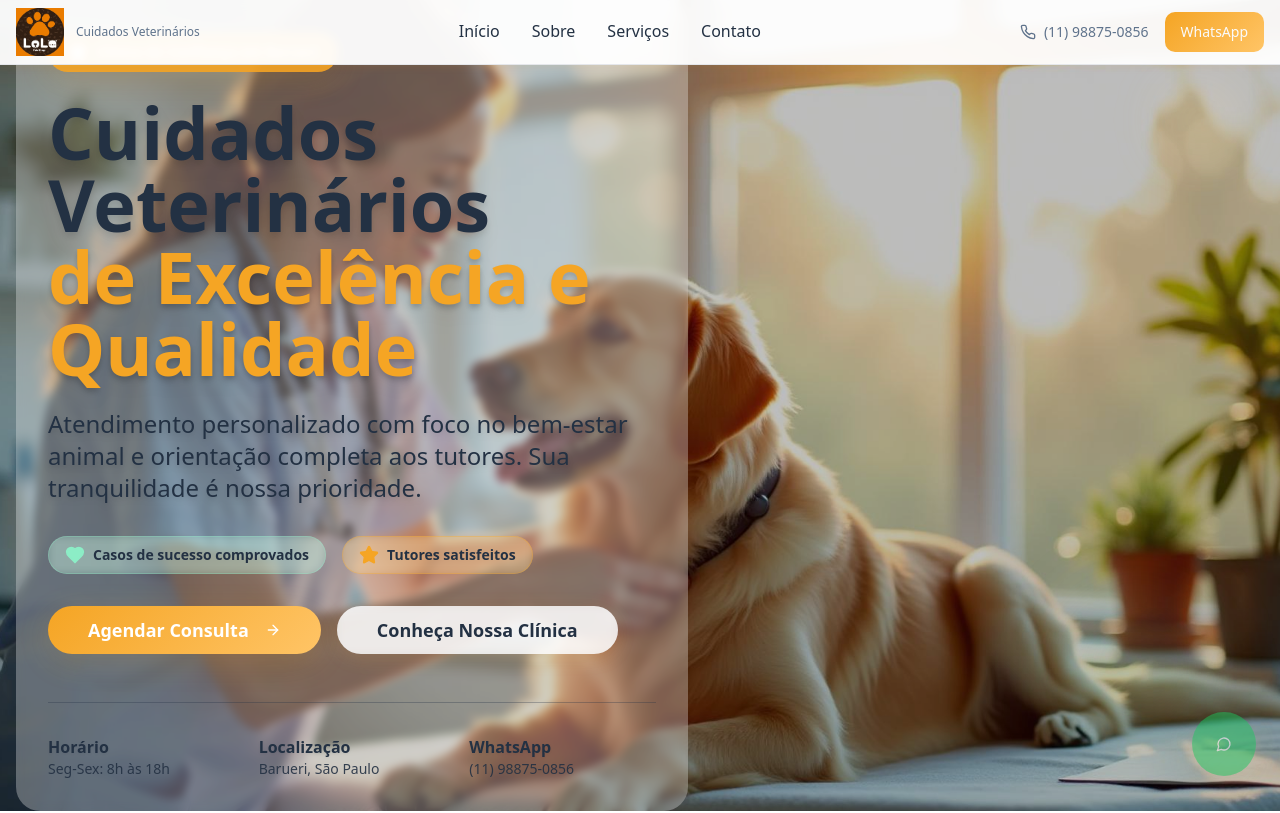
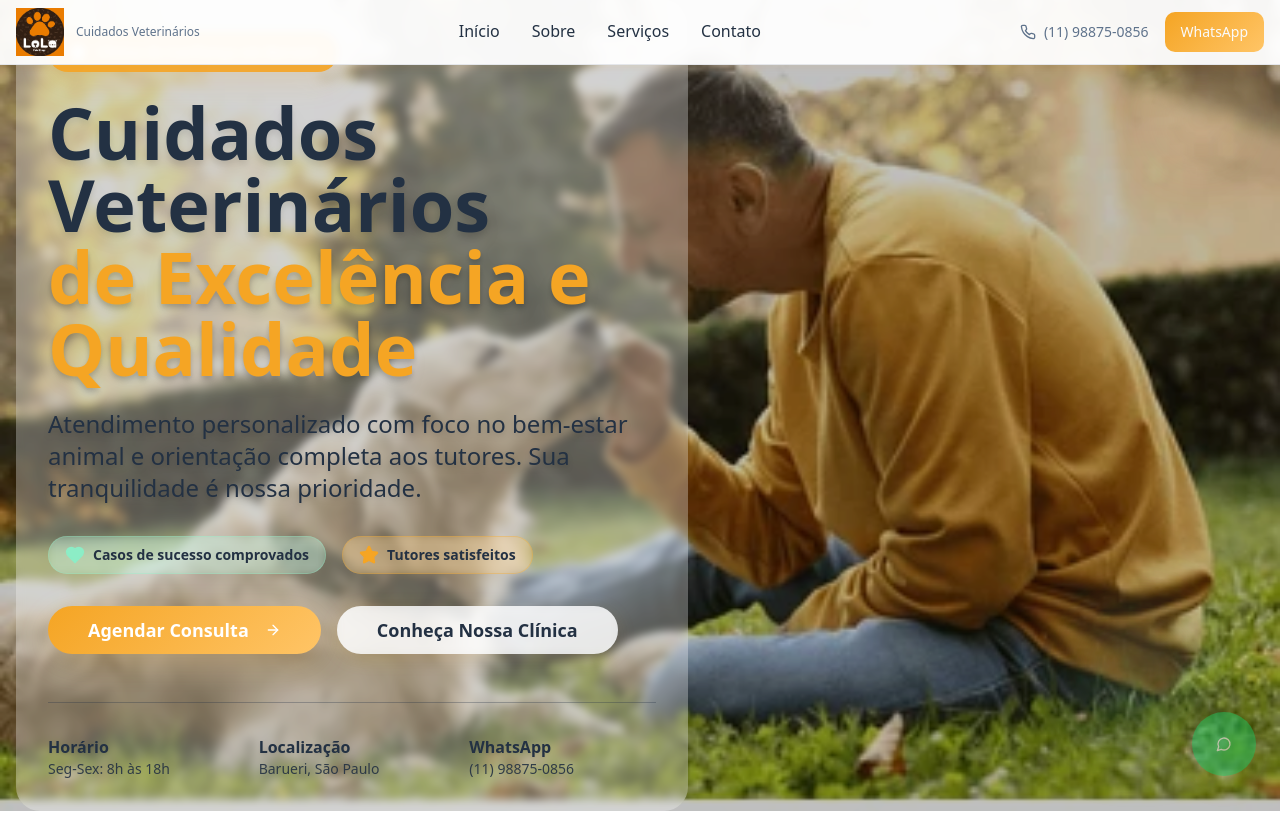
Before and after one commit to Agensy/pet-care-catalyst, a React (Vite) app: page / in a window 1280 px wide. Shown: the top 813 px of the page. Built offline with nearby package versions, Linux system fonts and the light colour scheme.

Commit message:
Reverted to commit f686541b82e06275cbe777769fdc39b4bbd77772

```diff
--- a/src/components/Hero.tsx
+++ b/src/components/Hero.tsx
@@ -1,6 +1,5 @@
 import { Button } from "@/components/ui/button";
 import { ArrowRight, Heart, Star } from "lucide-react";
-import heroImage from "@/assets/hero-veterinary-clinic.jpg";
 const Hero = () => {
   const handleWhatsAppClick = () => {
     window.open("https://wa.me/5511988750856?text=Olá! Quero agendar uma consulta para meu pet na Pet Shop Lola.", "_blank");
@@ -16,7 +15,7 @@ const Hero = () => {
   return <section id="home" className="min-h-screen flex items-center relative overflow-hidden">
       {/* Background Image with Enhanced Overlay */}
       <div className="absolute inset-0 z-0">
-        <img src={heroImage} alt="Veterinário cuidando de pet em clínica moderna - atendimento profissional e acolhedor" className="w-full h-full object-cover brightness-75" />
+        <img src="/lovable-uploads/5deb9a34-d36a-45d1-8747-d281477ba655.png" alt="Pessoa sorrindo com seu pet - cuidado e carinho veterinário" className="w-full h-full object-cover brightness-75" />
         <div className="absolute inset-0 bg-gradient-to-r from-background/98 via-background/85 to-background/50" />
       </div>
 
```
Also changed, not shown: src/assets/hero-veterinary-clinic.jpg (deleted).
